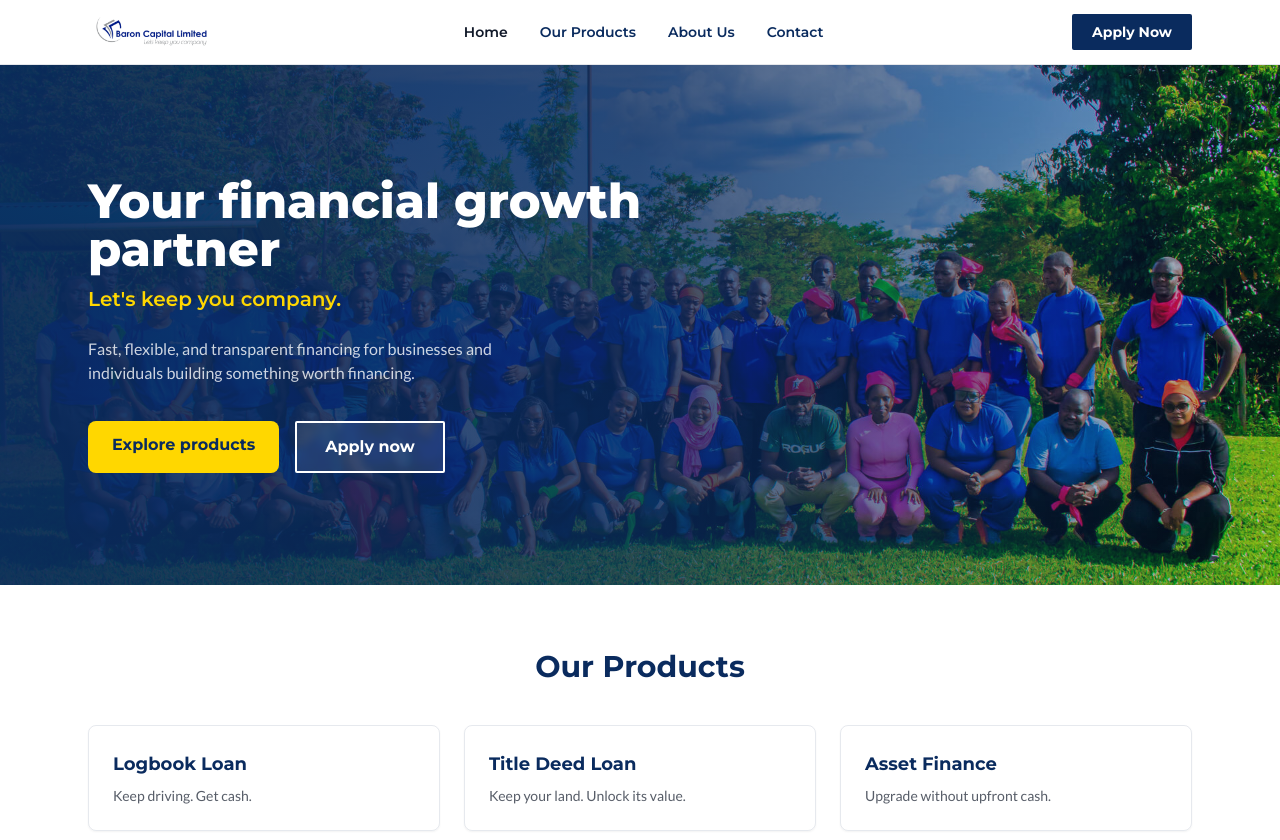
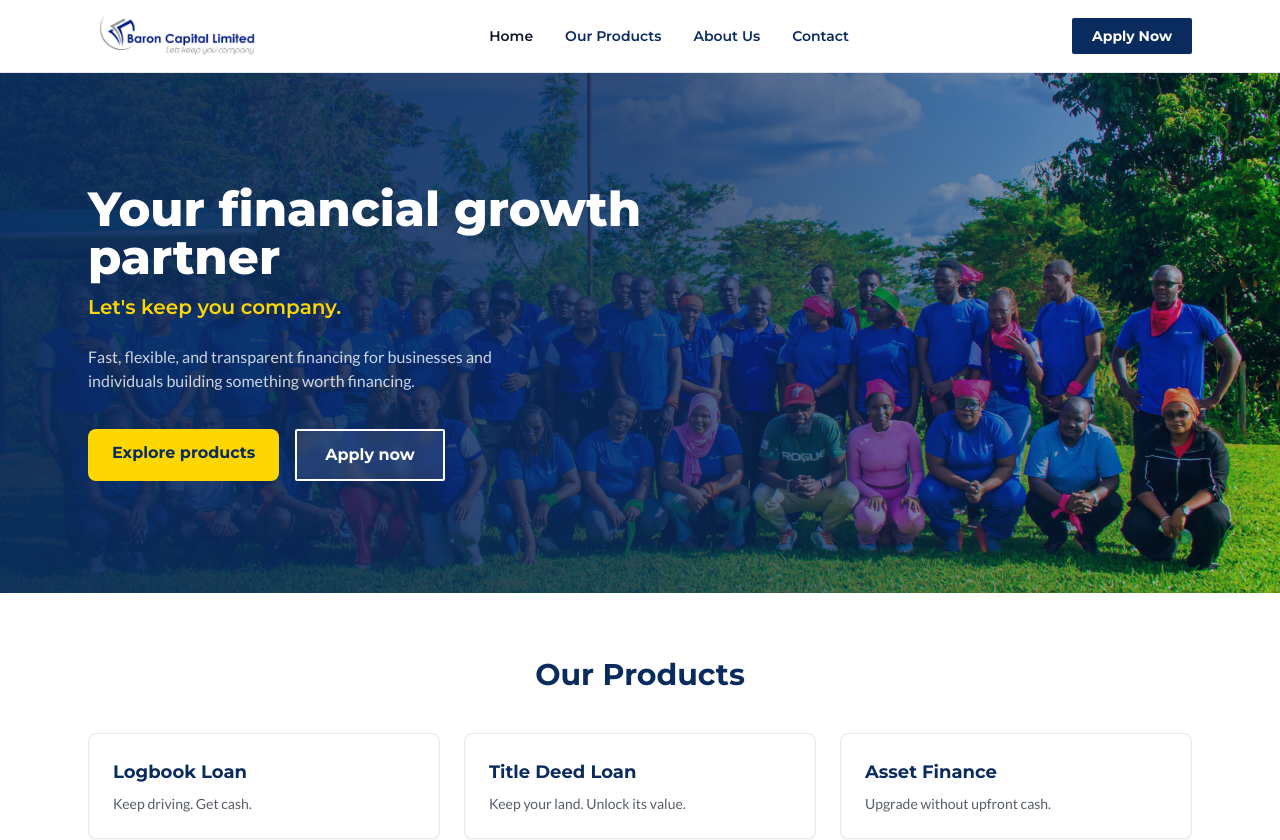
Before and after one commit to mb4y4/baron-capital, a React (Vite) app in the folder frontend/: page / in a window 1280 px wide. Shown: the top 840 px of the page. Built offline with nearby package versions, Linux system fonts and the light colour scheme; no server answers.

Commit message:
"Enlarge header logo for better visibility"

```diff
--- a/frontend/src/components/layout/Header.tsx
+++ b/frontend/src/components/layout/Header.tsx
@@ -16,9 +16,13 @@ export default function Header() {
 
   return (
     <header className="sticky top-0 z-50 border-b border-bc-line bg-white">
-      <div className="mx-auto flex max-w-6xl items-center justify-between px-6 py-3">
+      {/* <div className="mx-auto flex max-w-6xl items-center justify-between px-6 py-3"> */}
+      <div className="mx-auto flex max-w-6xl items-center justify-between px-6 py-2">
+        {/* <Link to="/" className="shrink-0" onClick={() => setMenuOpen(false)}>
+          <img src="/logo-color.png" alt="Baron Capital" className="h-9 w-auto md:h-10" />
+        </Link> */}
         <Link to="/" className="shrink-0" onClick={() => setMenuOpen(false)}>
-          <img src="/logo-color.png" alt="Baron Capital" className="h-9 w-auto md:h-10" />
+          <img src="/logo-color.png" alt="Baron Capital" className="h-11 w-auto sm:h-12 md:h-14" />
         </Link>
 
         {/* Desktop nav */}
```
